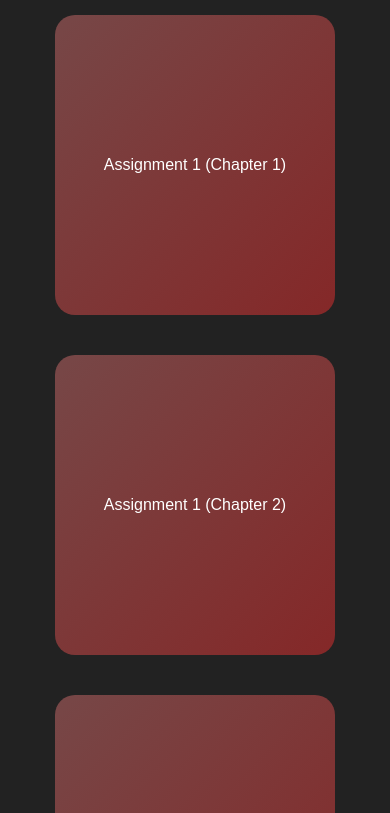
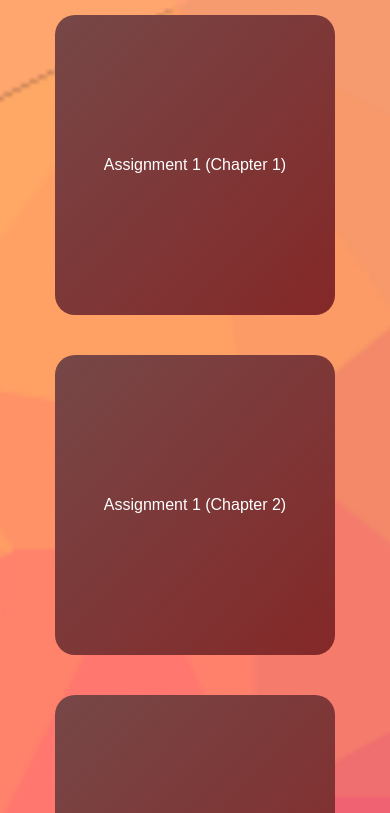
Before and after one commit to saadi008/JavaScript-Assignments, a plain HTML site: page index.html in a window 390 px wide. Shown: the part 130-943 px from the top of the page. Drawn offline with Linux system fonts and the light colour scheme.

Commit message:
background image added

```diff
--- a/style.css
+++ b/style.css
@@ -1,7 +1,11 @@
 body {
     font-family: Arial, sans-serif;
+    background-image: url('download.png');
+    background-size: cover;
+    /* background-position: center; */
+    background-repeat: no-repeat;
     background-color: #222;
-    color: #fff;
+    color: #fff6f6;
     margin: 0;
     padding: 20px;
 }
@@ -37,7 +41,8 @@ h1:hover {
     text-align: center;
     display: flex;
     flex-direction: column;
-    justify-content: center; /* Center align text vertically */
+    justify-content: center;
+    /* Center align text vertically */
 }
 
 .chapter-link:hover {
@@ -46,6 +51,10 @@ h1:hover {
 }
 
 @media screen and (max-width: 768px) {
+    body {
+        background-size: cover; /* Adjusted background size for smaller screens */
+    }
+
     .container {
         flex-direction: column;
         align-items: center;
@@ -59,6 +68,10 @@ h1:hover {
 }
 
 @media screen and (max-width: 480px) {
+    body {
+        background-position: top; /* Adjust the background position for smaller screens */
+    }
+
     .chapter-link {
         padding: 20px;
         font-size: 16px;
```
Also changed, not shown: download.png (added).
